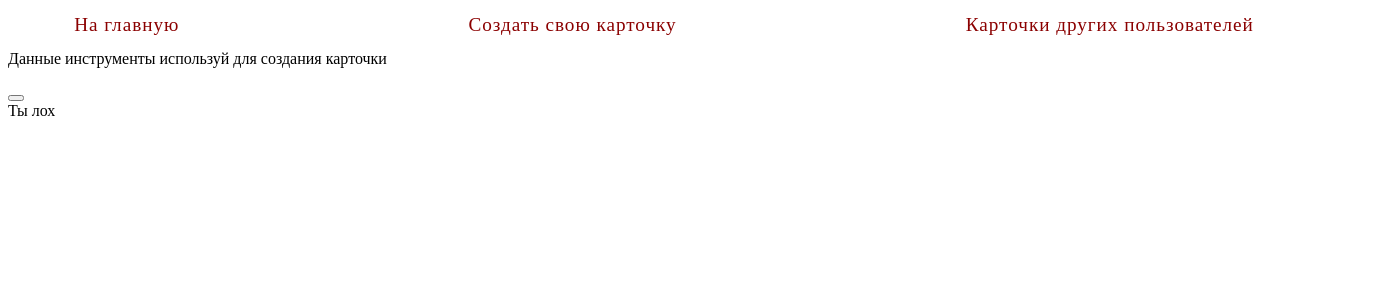
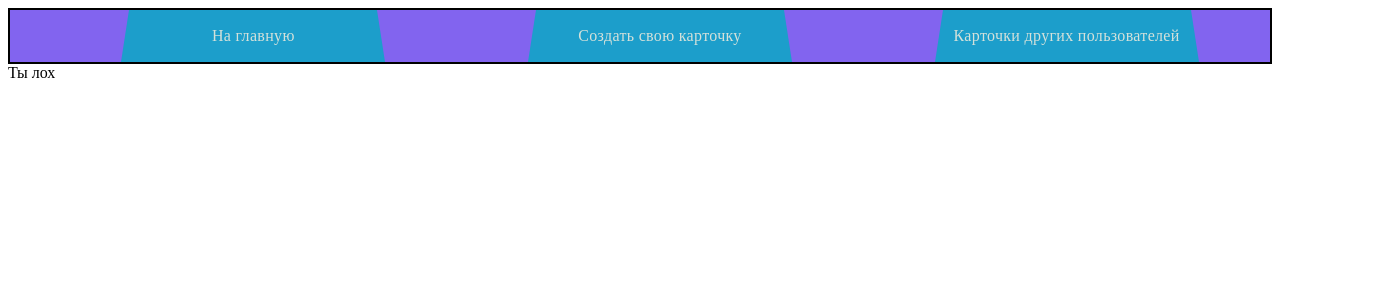
Before and after one commit to foxsink/smileAtMe, a Nuxt app: page /card/create in a window 1280 px wide. Shown: the top 300 px of the page, 1398 px wide, since content can reach past the window. Built offline with nearby package versions, Linux system fonts and the light colour scheme.

Commit message:
navigation fix + geometry buttons + new pages

```diff
--- a/assets/globalStyles/global.scss
+++ b/assets/globalStyles/global.scss
@@ -0,0 +1,60 @@
+.navigation {
+  background-color: #8264ef;
+  border: 2px solid black;
+}
+.navigation-list {
+  display: flex;
+  align-items: flex-end;
+  justify-content: space-around;
+  margin: 0;
+}
+.navigation-list-item {
+  $self: &;
+  position: relative;
+  display: flex;
+  justify-content: center;
+  align-items: center;
+  padding: 17px;
+  width: 230px;
+
+  &::before {
+    content: '';
+    position: absolute;
+    top: 50%;
+    left: 50%;
+    display: block;
+    width: 100%;
+    height: 0;
+    border-bottom: 52px solid #1c9ecb;
+    border-right: 8px solid transparent;
+    border-left: 8px solid transparent;
+    box-sizing: border-box;
+    transform: translate(-50%, -50%);
+    transition: border-bottom-color 0.3s ease;
+  }
+
+  &:hover {
+    &::before {
+      border-bottom-color: #5ad0c9;
+    }
+  }
+
+  &:active {
+    &::before {
+      border-bottom-color: #4282bb;
+    }
+    #{$self}__link {
+      color: white;
+    }
+  }
+
+  &__link {
+    font-size: 16px;
+    text-align: center;
+    color: #d4e1da;
+    letter-spacing: 0.02em;
+    z-index: 1;
+    transition: color 0.3s;
+    text-decoration: none;
+  }
+}
--- a/layouts/Navigation-list.scss
+++ /dev/null
@@ -1,19 +0,0 @@
-.navigation-list {
-  ul {
-    display: flex;
-    justify-content: space-around;
-    list-style-type:none;
-    letter-spacing: 0.05em;
-    transform: scale(1.2);
-  }
-  a {
-    color: darkred;
-    text-decoration: none;
-    &:hover {
-      box-sizing:border-box;
-      color: lightseagreen;
-      font-style: normal;
-      text-shadow: 1px 0 0 currentColor;
-    }
-  }
-}
--- a/layouts/default.vue
+++ b/layouts/default.vue
@@ -1,18 +1,26 @@
 <template>
   <header>
-    <div class="navigation">
-      <div class="container">
-        <div class="navigation-list">
-          <ul>
-            <li><nuxt-link href="/" class="active">На главную</nuxt-link></li>
-            <li><nuxt-link href="/card/create" class="active">Создать свою карточку</nuxt-link></li>
-            <li><nuxt-link href="/gallery">Карточки других пользователей</nuxt-link></li>
-          </ul>
-        </div>
-      </div>
-    </div>
+    <nav class="navigation">
+      <ul class="navigation__list navigation-list">
+        <li class="navigation-list__item navigation-list-item">
+          <nuxt-link href="/" class="navigation-list-item__link">
+            На главную
+          </nuxt-link>
+        </li>
+        <li class="navigation-list__item navigation-list-item">
+          <nuxt-link href="/card/create" class="navigation-list-item__link">
+            Создать свою карточку
+          </nuxt-link>
+        </li>
+        <li class="navigation-list__item navigation-list-item">
+          <nuxt-link href="/gallery" class="navigation-list-item__link">
+            Карточки других пользователей
+          </nuxt-link>
+        </li>
+      </ul>
+    </nav>
   </header>
-  <main>
+  <main class="main-container">
     <slot />
   </main>
   <footer>
@@ -26,6 +34,6 @@ export default {
 }
 </script>
 
-<style scoped lang="scss">
-  @import "Navigation-list";
+<style scoped>
+
 </style>
--- a/pages/card/create.vue
+++ b/pages/card/create.vue
@@ -1,21 +1,33 @@
 <template>
   <NuxtLayout>
-    <main class="main-container-for-creation">
-      <div class="creation-tools">
-        <div class="creation-tools-text">
-          <p class="creation-tools__p">
-            Данные инструменты используй для создания карточки
-          </p>
+    <div class="card-create">
+      <div class="card-create-picture">
+        <div class="card-create-picture-image">
+          <div class="card-create-picture-image__remove-btn"></div>
+          <div class="card-create-picture-image__upload-btn"></div>
+          <div class="card-create-picture-image__img"></div>
         </div>
-        <div class="creation-tools-buttons">
-          <form class="creation-tools-buttons-form" action="">
-            <button class="creation-tools-form__button">
-
-            </button>
-          </form>
+        <div class="card-create-picture-caption">
+          <div class="card-create-picture-caption__remove-btn"></div>
+          <div class="card-create-picture-caption__text-field"></div>
         </div>
       </div>
-    </main>
+      <div class="card-create-text">
+        <div class="card-create-text__remove-btn"></div>
+        <div class="card-create-text__text-field"></div>
+      </div>
+      <div class="card-create-audio">
+        <div class="card-create-audio__remove-btn"></div>
+        <div class="card-create-audio__upload-btn"></div>
+        <div class="card-create-audio__audio"></div>
+      </div>
+      <div class="card-create-save">
+        <div class="card-create-save__btn"></div>
+      </div>
+    </div>
+
+
+
   </NuxtLayout>
 </template>
 
--- a/src/Card.vue
+++ b/src/Card.vue
@@ -1,5 +1,4 @@
 <template>
-  <main class="main-container">
     <div v-for="post in posts" class="card">
       <div class="card-image">
         <figure class="card-image__figure">
@@ -28,7 +27,6 @@
         </audio>
       </div>
     </div>
-  </main>
 </template>
 
 <script setup>
```
